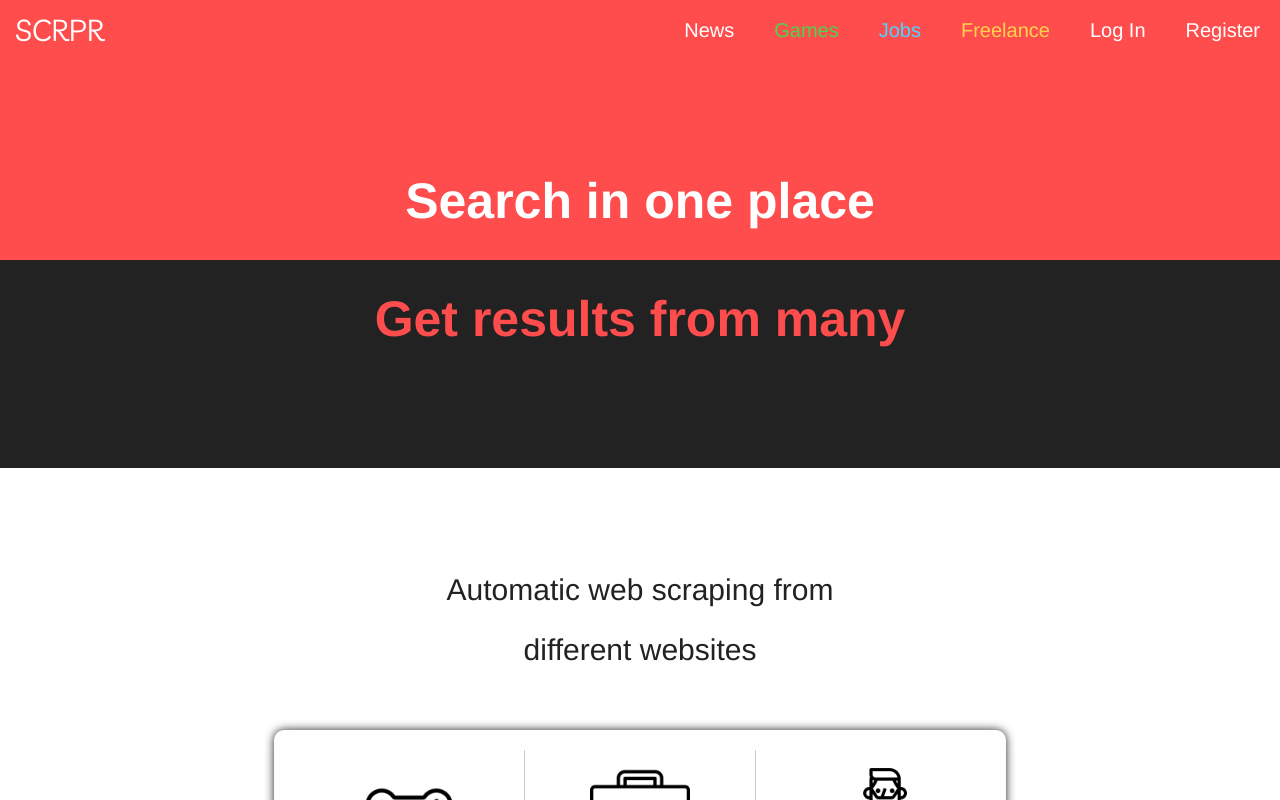
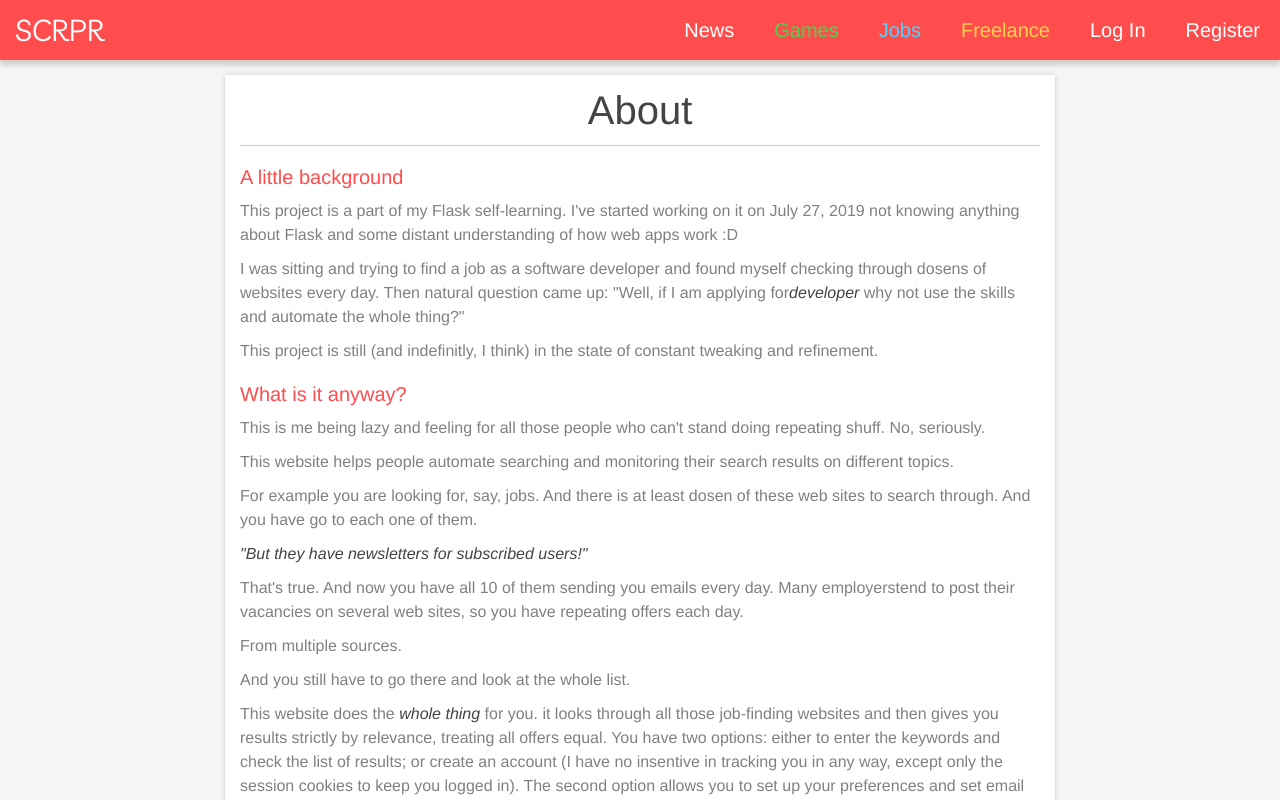
Before and after one commit to IgorBolotnikov/SCRPR-PWA, a React (Create React App) app: page /about in a window 1280 px wide. Shown: the top 800 px of the page. Built offline with nearby package versions, Linux system fonts and the light colour scheme; the HTML template or start-up script is replaced by a standard one.

Commit message:
Create React pages
- Add Router at the App.js level
- Add News page
- Add About Page
- Add Rate Page
- Fix styling

```diff
--- a/package.json
+++ b/package.json
@@ -19,7 +19,7 @@
     "typescript": "^3.7.5"
   },
   "scripts": {
-    "start": "node server.js",
+    "start": "react-scripts start",
     "build": "react-scripts build",
     "test": "react-scripts test",
     "eject": "react-scripts eject"
--- a/public/index.html
+++ b/public/index.html
@@ -7,8 +7,10 @@
     <meta name="theme-color" content="#ff4d4d" />
     <meta
       name="description"
-      content="Web site created using create-react-app"
-    />
+      id="meta-description"
+      content="Igor Bolotnikov's pet project. Web scraper made with love."
+    >
+    <meta name="author" content="Igor Bolotnikov">
     <link rel="apple-touch-icon" href="%PUBLIC_URL%/logo192.png" />
     <!--
       manifest.json provides metadata used when your web app is installed on a
--- a/src/App.js
+++ b/src/App.js
@@ -1,17 +1,70 @@
 import React from 'react';
+// Routing
+import {
+  BrowserRouter as Router,
+  Switch,
+  Route,
+  Link
+} from "react-router-dom";
 // Pages
 import IndexPage from './pages/indexPage';
+import NewsPage from './pages/newsPage';
+import AboutPage from './pages/aboutPage';
+import RatePage from './pages/ratePage';
+import JobsPage from './pages/jobsPage';
 // Components
 import Navbar from './components/navbar';
 import Footer from './components/footer';
 
+// Change this URL if API is relocated
+export const API_URL = 'https://scrpr-project.herokuapp.com/api/v1';
+
 function App() {
   return (
-    <React.Fragment>
-      <Navbar />
-      <IndexPage />
+    <Router>
+      <Navbar>
+        <li><Link className="navbutton" to="/news">News</Link></li>
+        <li><Link className="navbutton first_item" to="/games">Games</Link></li>
+        <li><Link className="navbutton second_item" to="/jobs">Jobs</Link></li>
+        <li><Link className="navbutton third_item" to="/freelance">Freelance</Link></li>
+        {/* <li><a className="navbutton" href="#">My Account</a></li>
+        <li><a className="navbutton" href="#">Log Out</a></li> */}
+        <li><Link className="navbutton" to="/auth/login">Log In</Link></li>
+        <li><Link className="navbutton" to="/auth/register">Register</Link></li>
+      </Navbar>
+      <div className="content_container">
+        <Switch>
+          <Route path="/" exact>
+            <IndexPage />
+          </Route>
+          <Route path="/news">
+            <NewsPage />
+          </Route>
+          <Route path="/jobs">
+            <JobsPage />
+          </Route>
+          <Route path="/games">
+            <IndexPage />
+          </Route>
+          <Route path="/freelance">
+            <IndexPage />
+          </Route>
+          <Route path="/auth/login">
+            <IndexPage />
+          </Route>
+          <Route path="/auth/register">
+            <IndexPage />
+          </Route>
+          <Route path="/about">
+            <AboutPage />
+          </Route>
+          <Route path="/rate">
+            <RatePage />
+          </Route>
+        </Switch>
+      </div>
       <Footer />
-    </React.Fragment>
+    </Router>
   );
 }
 
--- a/src/components/footer.js
+++ b/src/components/footer.js
@@ -1,15 +1,16 @@
 import React from 'react';
+import { Link } from 'react-router-dom';
 
 export default function Footer(props) {
   return (
     <div className="footer_container">
       <ul className="footer_list">
-        <li><a className="footer_list_item" href="#">About</a></li>
-        <li><a className="footer_list_item" href="#">Rate!</a></li>
-        <li><a className="footer_list_item source_code" rel="noreferrer" href="https://github.com/IgorBolotnikov/SCRPR" target="_blank">source_code</a></li>
+        <li><Link className="footer_list_item" to="/about">About</Link></li>
+        <li><Link className="footer_list_item" to="/rate">Rate!</Link></li>
+        <li><a className="footer_list_item source_code" rel="noopener noreferrer" href="https://github.com/IgorBolotnikov/SCRPR" target="_blank">source_code</a></li>
       </ul>
       <ul className="footer_list">
-        <li><a className="footer_list_item" href="https://igorbolotnikov.herokuapp.com">My Portfolio</a></li>
+        <li><a className="footer_list_item" rel="noopener noreferrer" href="https://igorbolotnikov.herokuapp.com">My Portfolio</a></li>
       </ul>
       <div className="footer_lower">
         <p>Bolotnikov Projects</p>
--- a/src/components/navbar.js
+++ b/src/components/navbar.js
@@ -1,4 +1,5 @@
 import React, { useEffect } from 'react';
+import { Link } from 'react-router-dom';
 
 export default function Navbar(props) {
   function toggleClassOnTouch() {
@@ -32,16 +33,9 @@ export default function Navbar(props) {
       <input id="toggle" type="checkbox" name="" />
       <div className="navbar">
         <div className="navbar_container">
-          <a className="navbutton logo" href="#">SCRPR</a>
+          <Link className="navbutton logo" to="/">SCRPR</Link>
           <ul className="navbar_list">
-            <li><a className="navbutton" href="#">News</a></li>
-            <li><a className="navbutton first_item" href="#">Games</a></li>
-            <li><a className="navbutton second_item" href="#">Jobs</a></li>
-            <li><a className="navbutton third_item" href="#">Freelance</a></li>
-            {/* <li><a className="navbutton" href="#">My Account</a></li>
-            <li><a className="navbutton" href="#">Log Out</a></li> */}
-            <li><a className="navbutton" href="#">Log In</a></li>
-            <li><a className="navbutton" href="#">Register</a></li>
+            {props.children}
           </ul>
         </div>
       </div>
--- a/src/index.css
+++ b/src/index.css
@@ -1478,6 +1478,7 @@ input, textarea, select, option {
 
   .wide_section {
     width: 100vw;
+    margin-left: calc(512px - 50vw);
   }
 
   .save_to_favorites_button {
--- /dev/null
+++ b/src/pages/aboutPage.js
@@ -0,0 +1,51 @@
+import React from 'react';
+
+export default function AboutPage(props) {
+  return (
+    <div class="window about_container">
+      <h1 class="about_header">About</h1>
+      <main class="about_body">
+        <h2 class="text_header">A little background</h2>
+        <p>This project is a part of my Flask self-learning.
+          I've started working on it on July 27, 2019 not knowing
+          anything about Flask and some distant understanding
+        of how web apps work :D</p>
+        <p>I was sitting and trying to find a job as a software developer
+          and found myself checking through dosens of websites every day.
+          Then natural question came up: "Well, if I am applying for
+          <em>developer</em> why not use the skills and automate
+        the whole thing?"</p>
+        <p>This project is still (and indefinitly, I think)
+        in the state of constant tweaking and refinement.</p>
+        <h2 class="text_header">What is it anyway?</h2>
+        <p>This is me being lazy and feeling for all those
+        people who can't stand doing repeating shuff. No, seriously.</p>
+        <p>This website helps people automate searching and monitoring
+        their search results on different topics.</p>
+        <p>For example you are looking for, say, jobs. And there is at least
+          dosen of these web sites to search through. And you have go to each one
+        of them.</p>
+        <p><em>"But they have newsletters for subscribed users!"</em></p>
+        <p>That's true. And now you have all 10 of them sending
+          you emails every day. Many employerstend to post their
+          vacancies on several web sites, so you have repeating
+        offers each day. </p>
+        <p>From multiple sources.</p>
+        <p>And you still have to go there and look at the whole list.</p>
+        <p>This website does the <em>whole thing</em> for you.
+          it looks through all those job-finding websites and then gives you
+          results strictly by relevance, treating all offers equal.
+          You have two options: either to enter the keywords and check
+          the list of results; or create an account (I have no insentive in
+          tracking you in any way, except only the session cookies to keep
+          you logged in). The second option allows you to set up your preferences
+        and set email notifications as soon as something relevant comes up.</p>
+        <p><em>"And what's the difference?"</em></p>
+        <p>Well, now you have only <em>one</em> website sending you notifications,
+          but from <em>all</em> sources. And if you follow the link, it goes
+        directly to the website which is hosting this job offer.</p>
+        <p></p>
+      </main>
+    </div>
+  );
+}
--- /dev/null
+++ b/src/pages/newsPage.js
@@ -0,0 +1,48 @@
+import React, { useState, useEffect } from 'react';
+import { API_URL } from './../App';
+
+const NEWS_URL = '/news';
+
+export default function NewsPage(props) {
+  let [news, setNews] = useState({posts: []});
+
+  // useEffect(() => {
+  //   fetch(API_URL + NEWS_URL)
+  //     .then(response => response.json())
+  //     .then(data => setNews(data));
+  // }, [])
+
+  useEffect(() => {
+    setNews({posts: [
+      {
+        id: 2,
+        datetimePosted: "2020.01.02",
+        title: "Hello Again!",
+        body: "Let's try to <em>emphasize</em> the text!"
+      },
+      {
+        id: 1,
+        datetimePosted: "2020.01.01",
+        title: "Hello, World!",
+        body: "This is a medssage body with <b>BOLD</b> text."
+      },
+    ]})
+  }, [])
+
+  return (
+    <ul className="news_list">
+      {news.posts.map(post => {
+        return (
+          <li key={post.id} className="window">
+            <p className="posted_datetime">Posted on {post.datetimePosted}</p>
+            <p className="post_title">{post.title}</p>
+            <div
+              className="post_body"
+              dangerouslySetInnerHTML={{ __html: post.body }}
+            />
+          </li>
+        );
+      })}
+    </ul>
+  );
+}
--- /dev/null
+++ b/src/pages/ratePage.js
@@ -0,0 +1,51 @@
+import React, { useState } from 'react';
+
+export default function RatePage(props) {
+  let [name, setName] = useState({value: ""})
+  let [comment, setComment] = useState({value: ""})
+
+  function handleNameChange(event) {
+    setName({value: event.target.value})
+  }
+
+  function handleCommentChange(event) {
+    setComment({value: event.target.value})
+  }
+
+  function handleSubmit(event) {
+    // TODO: Send comment to API
+    event.preventDefault();
+  }
+
+  return (
+    <div className="window rate_container">
+      <h1 className="rate_header">I appreciate that, really.</h1>
+      <p className="rate_description">Please rate the app and feel free to leave your opinion. Any remarks and suggestions are very welcome.</p>
+      <form className="review" onSubmit={handleSubmit}>
+        <input
+          type="text"
+          name="name"
+          className="rate_field field"
+          maxLength="100"
+          placeholder="Name..."
+          value={name.value}
+          onChange={handleNameChange}
+        />
+        <textarea
+          name="comment"
+          rows="10"
+          cols="40"
+          className="rate_field field"
+          placeholder="Comment..."
+          value={comment.value}
+          onChange={handleCommentChange}
+        />
+        <input
+          className="big_button rate_button"
+          type="submit"
+          value="SEND"
+        />
+      </form>
+    </div>
+      );
+}
```
